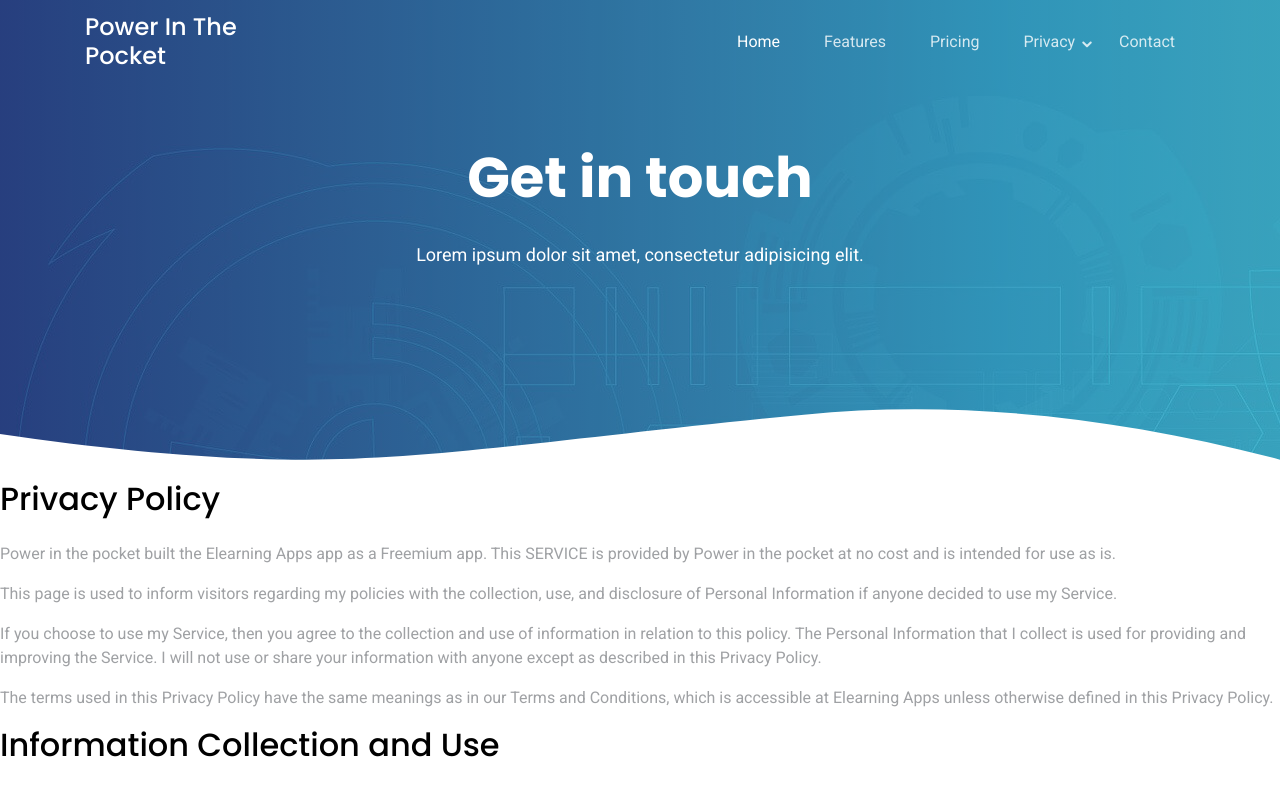
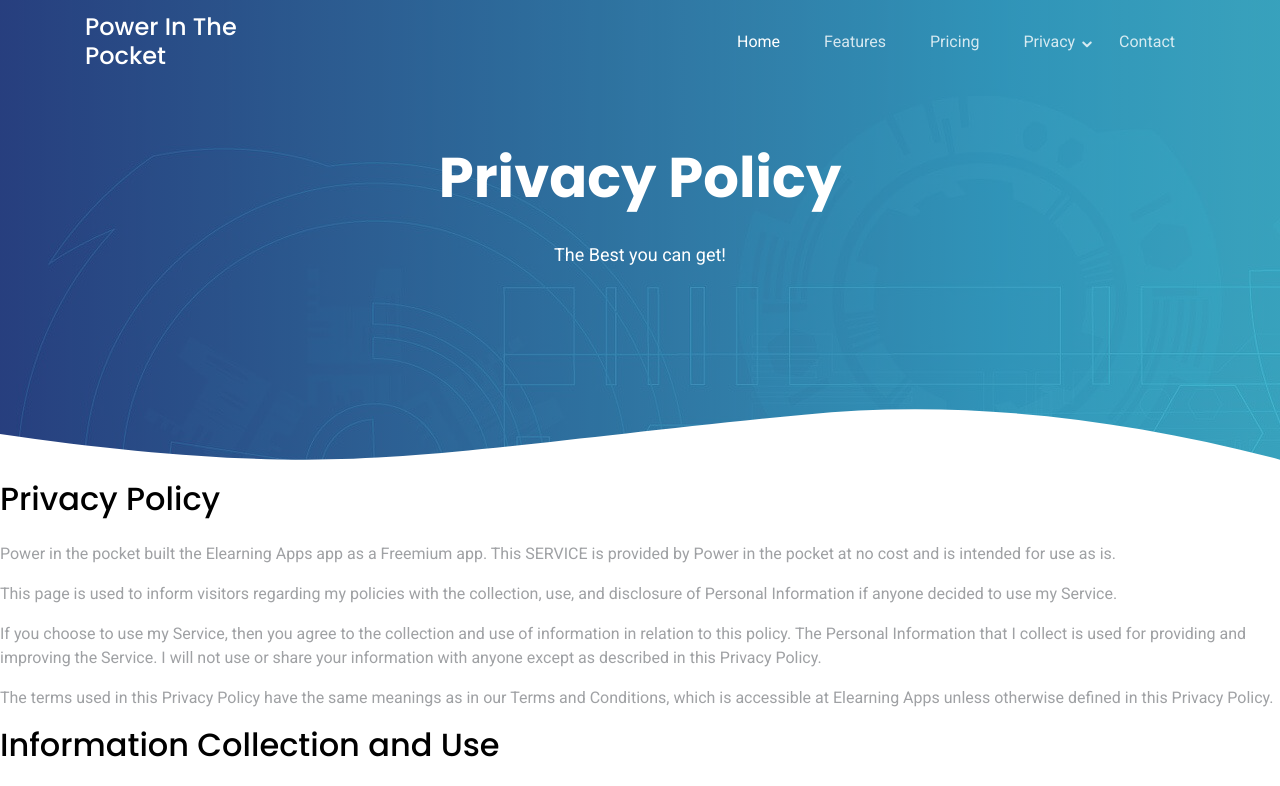
Before and after one commit to powerinthepocket/powerinthepocket.github.io, a plain HTML site: page Privacy.html in a window 1280 px wide. Shown: the top 786 px of the page. Drawn offline with Linux system fonts and the light colour scheme.

Commit message:
Fix The Best you can get

```diff
--- a/Privacy.html
+++ b/Privacy.html
@@ -109,8 +109,8 @@
           <div class="col-12">
             <div class="row justify-content-center">
               <div class="col-md-7 text-center hero-text">
-                <h1 data-aos="fade-up" data-aos-delay="">Get in touch</h1>
-                <p class="mb-5" data-aos="fade-up" data-aos-delay="100">Lorem ipsum dolor sit amet, consectetur adipisicing elit.</p>
+                <h1 data-aos="fade-up" data-aos-delay="">Privacy Policy</h1>
+                <p class="mb-5" data-aos="fade-up" data-aos-delay="100">The Best you can get!</p>
               </div>
             </div>
           </div>
```
